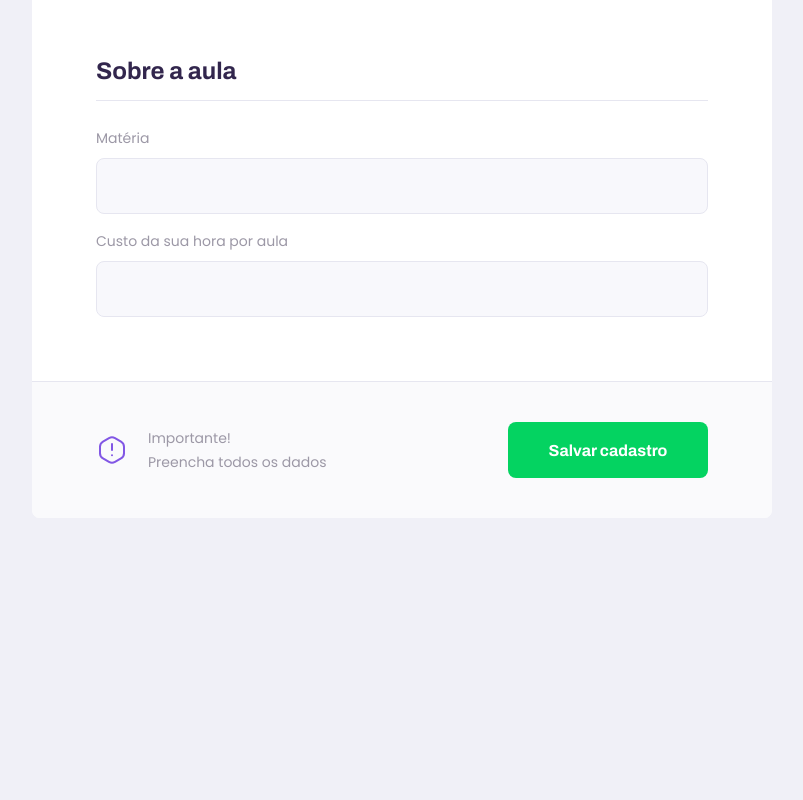
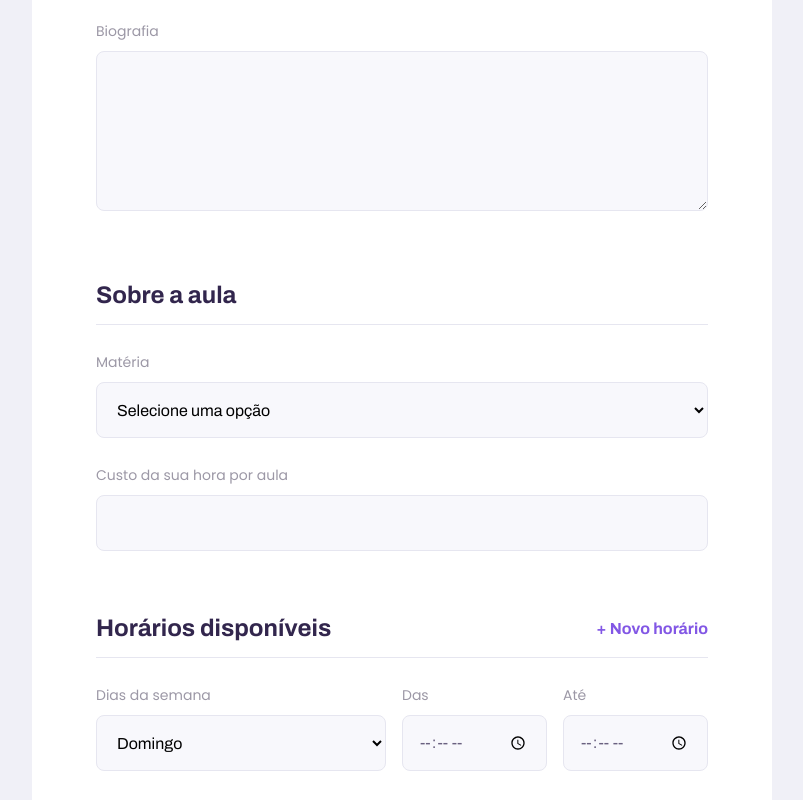
Before and after one commit to MarthinKorb/ProffyWeb, a React (Create React App) app: page /give-classes in a window 1280 px wide. Shown: the part 740-1540 px from the top of the page, without its empty margins (238-1041 px from the left). Before the commit the page ends 1258 px from the top, so only its background shows below. Built offline with nearby package versions, Linux system fonts and the light colour scheme.

Commit message:
Building and Connectiong page with API

```diff
--- a/src/pages/TeacherForm/index.tsx
+++ b/src/pages/TeacherForm/index.tsx
@@ -1,26 +1,101 @@
-import React from 'react';
+import React, { FormEvent, useState } from 'react';
+import { useHistory } from 'react-router-dom';
+
 import Input from '../../components/Input';
 import PageHeader from '../../components/PageHeader';
+import Textarea from '../../components/Textarea';
+import Select from '../../components/Select';
+
+import api from '../../services/api';
 
 import warningIcon from '../../assets/images/icons/warning.svg';
 
 import './styles.css';
 
-function TeacherForm () {
-    return(
+function TeacherForm() {
+    const history = useHistory();
+
+    const [name, setName] = useState('');
+    const [avatar, setAvatar] = useState('');
+    const [whatsapp, setWhatsapp] = useState('');
+    const [bio, setBio] = useState('');
+    const [subject, setSubject] = useState('');
+    const [cost, setCost] = useState('');
+    const [scheduleItems, setScheduleItems] = useState([{ week_day: 0, from: '', to: '' }]);
+
+    function addNewScheduleItem() {
+        setScheduleItems([
+            ...scheduleItems,
+            { week_day: 0, from: '', to: '' }
+        ]);
+    }
+
+    function handleCreateClass(e: FormEvent) {
+        e.preventDefault();
+
+        api.post('/classes', {
+            name,
+            avatar,
+            whatsapp,
+            bio,
+            subject,
+            cost: Number(cost),
+            schedule : scheduleItems
+        }).then(() => {
+            alert('Cadastro realizado com sucesso');
+            history.push('/');
+        }).catch(() => {
+            alert('Erro ao fazer o cadastro');
+        });
+    }
+
+    function setScheduleItemValue(position: number, field: string, value: string) {
+        const newArray = scheduleItems.map((scheduleItem, index) => {
+            if (index === position) {
+                return { ...scheduleItem, [field]: value };
+            }
+            return scheduleItem;
+        });
+
+        setScheduleItems(newArray);
+    }
+    return (
         <div id="page-teacher-form" className="container">
             <PageHeader
                 title="Que incrível que você quer dar aulas."
                 description="O primeiro passo é preencher esse formulário de inscrição"
             />
             <main>
+                <form onSubmit={handleCreateClass}>
                     <fieldset>
 
                         <legend>Seus dados</legend>
 
-                   <Input  name="name" label="Nome completo"/>
-                   <Input  name="avatar" label="Avatar"/>
-                   <Input  name="whatsapp" label="Whatsapp"/>
+                        <Input
+                            name="name"
+                            label="Nome completo"
+                            value={name}
+                            onChange={(e) => { setName(e.target.value) }}
+                        />
+                        <Input
+                            name="avatar"
+                            label="Avatar"
+                            value={avatar}
+                            onChange={(e) => { setAvatar(e.target.value) }}
+                        />
+                        <Input
+                            name="whatsapp"
+                            label="Whatsapp"
+                            value={whatsapp}
+                            onChange={(e) => { setWhatsapp(e.target.value) }}
+                        />
+                        <Textarea
+                            name="bio"
+                            label="Biografia"
+                            value={bio}
+                            onChange={(e) => { setBio(e.target.value) }}
+                        />
+
 
                     </fieldset>
 
@@ -28,19 +103,86 @@ function TeacherForm () {
 
                         <legend>Sobre a aula</legend>
 
-                   <Input  name="subject" label="Matéria"/>
-                   <Input  name="cost" label="Custo da sua hora por aula"/>
+                        <Select
+                            name="subject"
+                            label="Matéria"
+                            value={subject}
+                            onChange={(e) => { setSubject(e.target.value) }}
+                            options={[
 
+                                { value: 'Educação Física', label: 'Educação Física' },
+                                { value: 'Matemática', label: 'Matemática' },
+                                { value: 'Inglês', label: 'Inglês' },
+                                { value: 'Sociologia', label: 'Sociologia' },
+                                { value: 'Português', label: 'Português' },
+                                { value: 'Física', label: 'Física' },
+                                { value: 'Química', label: 'Química' },
+                            ]}
+                        />
+                        <Input
+                            name="cost"
+                            label="Custo da sua hora por aula"
+                            value={cost}
+                            onChange={(e) => { setCost(e.target.value) }}
+                        />
+
+                    </fieldset>
+
+                    <fieldset>
+                        <legend>
+                            Horários disponíveis
+                        <button type="button" onClick={addNewScheduleItem}>
+                                + Novo horário
+                        </button>
+                        </legend>
+
+                        {scheduleItems.map((scheduleItem, index) => {
+                            return (
+                                <div key={scheduleItem.week_day} className="schedule-item">
+                                    <Select
+                                        name="week_day"
+                                        label="Dias da semana"
+                                        value={scheduleItem.week_day}
+                                        onChange={e => setScheduleItemValue(index, 'week_day', e.target.value)}
+                                        options={[
+                                            { value: '0', label: 'Domingo' },
+                                            { value: '1', label: 'Segunda-feira' },
+                                            { value: '2', label: 'Terça-feira' },
+                                            { value: '3', label: 'Quarta-feira' },
+                                            { value: '4', label: 'Quinta-feira' },
+                                            { value: '5', label: 'Sexta-feira' },
+                                            { value: '6', label: 'Sábado' },
+                                        ]}
+                                    />
+
+                                    <Input
+                                        name="from"
+                                        label="Das"
+                                        type="time"
+                                        value={scheduleItem.from}
+                                        onChange={e => setScheduleItemValue(index, 'from', e.target.value)}
+                                    />
+                                    <Input
+                                        name="to"
+                                        label="Até"
+                                        type="time"
+                                        value={scheduleItem.to}
+                                        onChange={e => setScheduleItemValue(index, 'to', e.target.value)}
+                                    />
+                                </div>
+                            );
+                        })}
                     </fieldset>
 
                     <footer>
                         <p>
-                       <img src={warningIcon} alt="Aviso importante"/>
-                       Importante!<br/>
+                            <img src={warningIcon} alt="Aviso importante" />
+                       Importante!<br />
                        Preencha todos os dados
                    </p>
-                   <button type="button">Salvar cadastro</button>
+                        <button type="submit">Salvar cadastro</button>
                     </footer>
+                </form>
             </main>
         </div>
     );
--- a/src/pages/TeacherForm/styles.css
+++ b/src/pages/TeacherForm/styles.css
@@ -31,6 +31,23 @@
     width: 100%;
     padding-bottom: 1.6rem;
     border-bottom: .1rem solid var(--color-line-in-white);
+}
+#page-teacher-form main fieldset legend button {
+    background: none;
+    border: 0;
+    color: var(--color-primary);
+    font: 700 1.6rem Archivo;
+    cursor: pointer;
+    transition: color .2s;
+}
+
+#page-teacher-form main fieldset legend button:hover{
+    color: var(--color-primary-dark);
+}
+
+#page-teacher-form main fieldset .input-block + .textarea-block,
+#page-teacher-form main fieldset .select-block + .input-block  {
+    margin-top: 2.4rem;
 }
 #page-teacher-form main label {
     color: var(--color-text-complement);
@@ -82,6 +99,14 @@
     #page-teacher-form main fieldset {
         padding: 0 6.4rem;
     }
+    #page-teacher-form main .schedule-item {
+        display: grid;
+        grid-template-columns: 2fr 1fr 1fr;
+        column-gap: 1.6rem;
+    }
+    #page-teacher-form main .schedule-item .input-block {
+        margin-top: 0 !important;
+    }
     #page-teacher-form main footer {
         padding: 4.0rem 6.4rem;
         display: flex;
```
Lines whose indentation alone changed are shown as unchanged.
